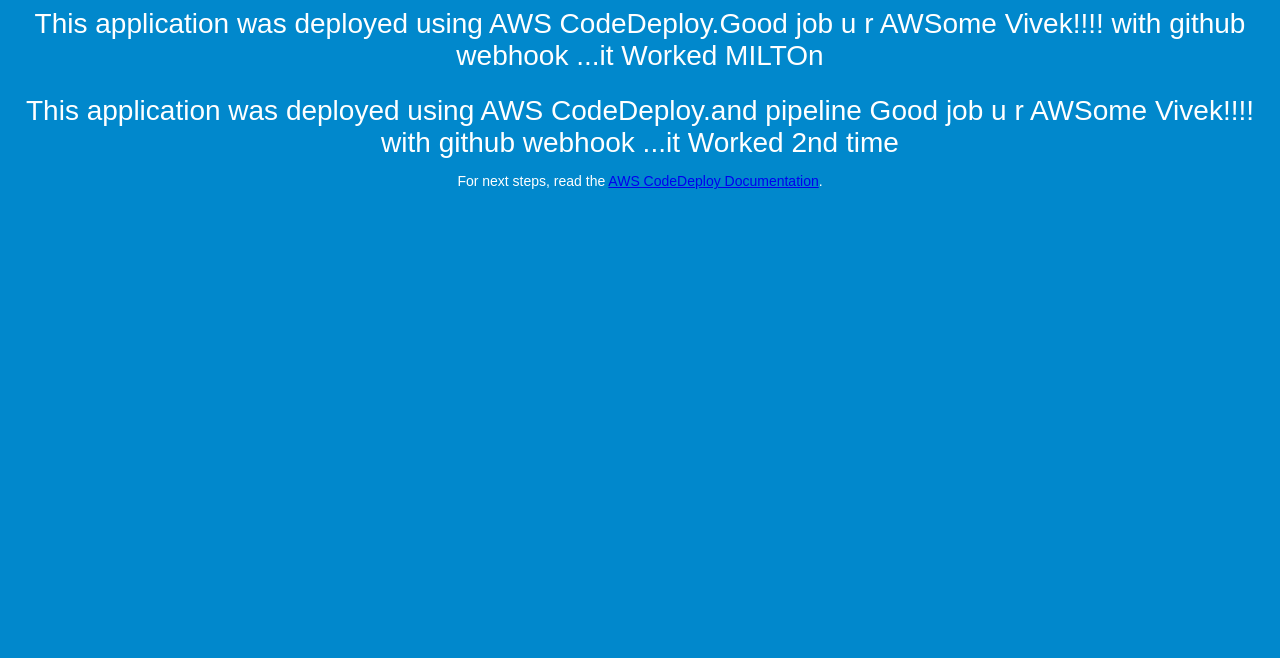
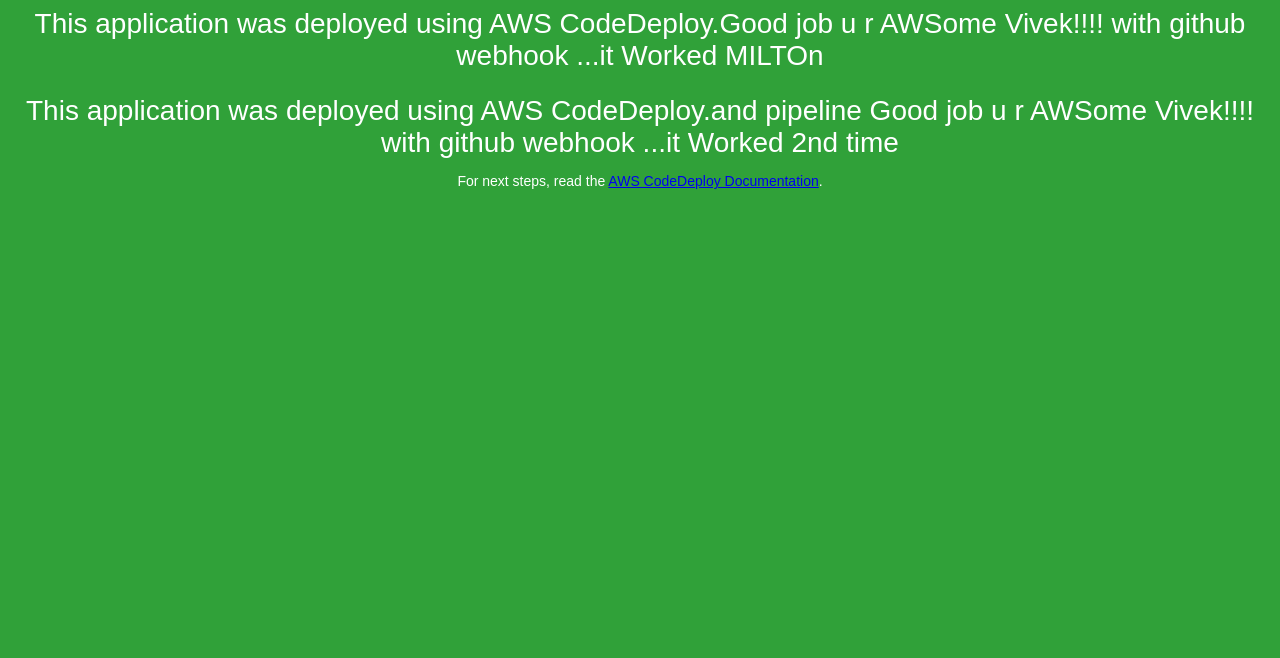
Before and after one commit to awsvivek/DemoDeploy, a plain HTML site: page index.html in a window 1280 px wide. Shown: the part 142-800 px from the top of the page. Drawn offline with Linux system fonts and the light colour scheme.

Commit message:
github webhook2

```diff
--- a/index.html
+++ b/index.html
@@ -6,7 +6,7 @@
   <style>
     body {
       color: #ffffff;
-      background-color: #0188cc;
+      background-color: #30a139;
       font-family: Arial, sans-serif;
       font-size: 14px;
     }
```
